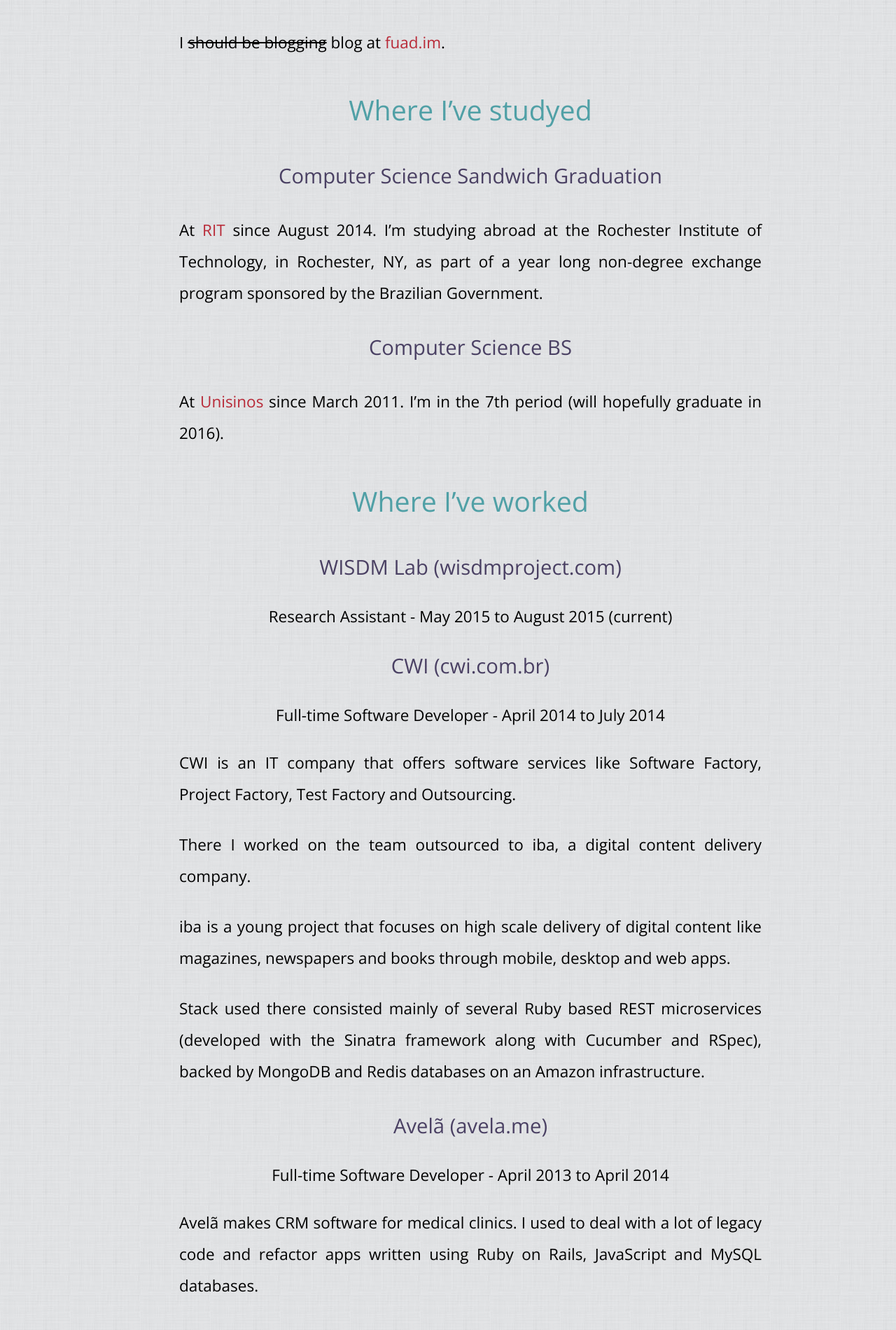
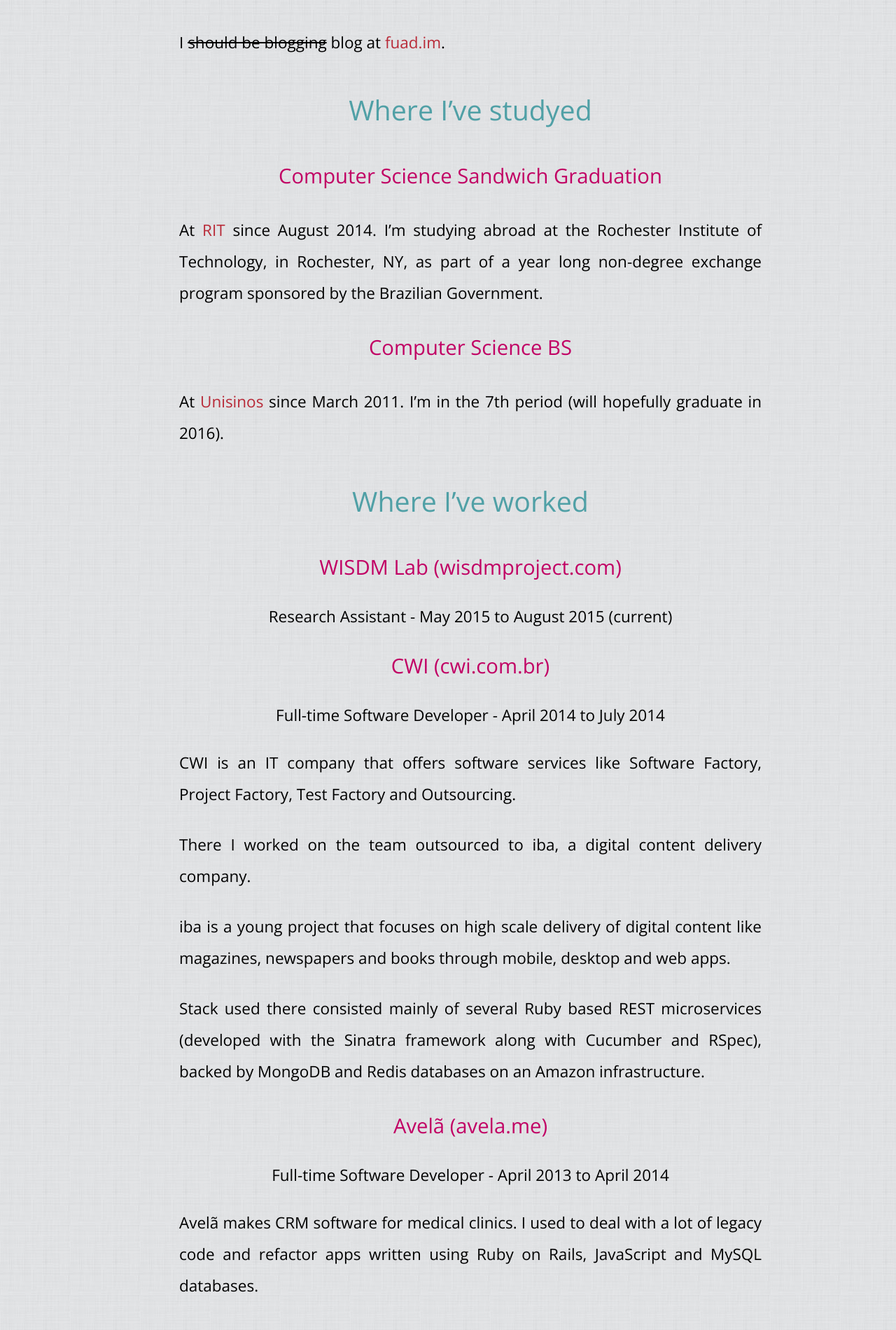
Before and after one commit to fuadsaud/fuadsaud.github.io, a Jekyll site: the page built from resume/index.md, in a window 1280 px wide. Shown: the part 1058-2958 px from the top of the page at 70% size. Built offline with Jekyll 4.4.1, drawn with Linux system fonts in a browser that asks for light colours; nearby versions of some CDN libraries.

Commit message:
Fix link colors

```diff
--- a/css/skin.scss
+++ b/css/skin.scss
@@ -164,9 +164,9 @@ strong {
     }
 
     h3 {
-        @include glowing-links($tertiary-color);
+        @include glowing-links($quinary-color);
 
-        color: $tertiary-color;
+        color: $quinary-color;
     }
 }
 
```
